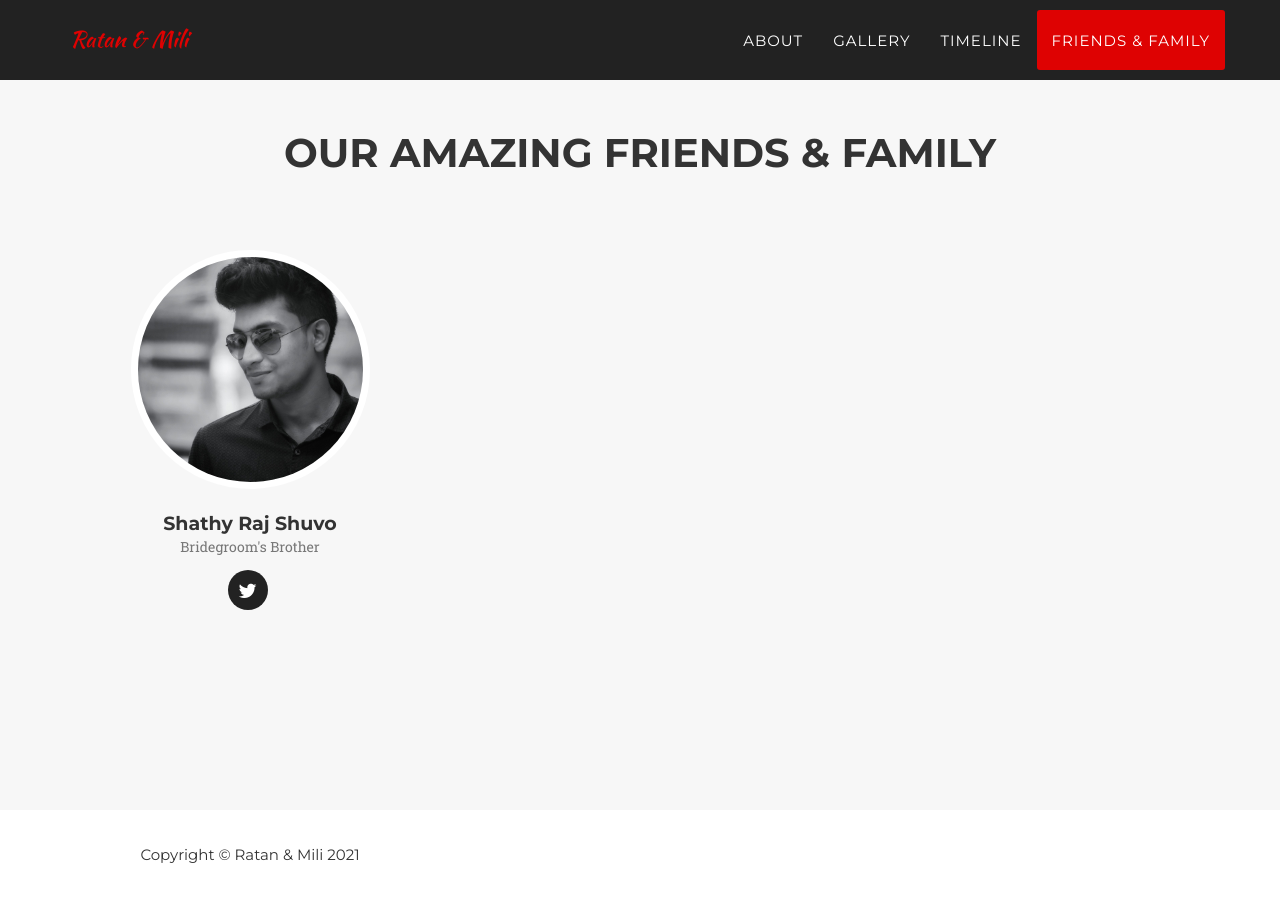
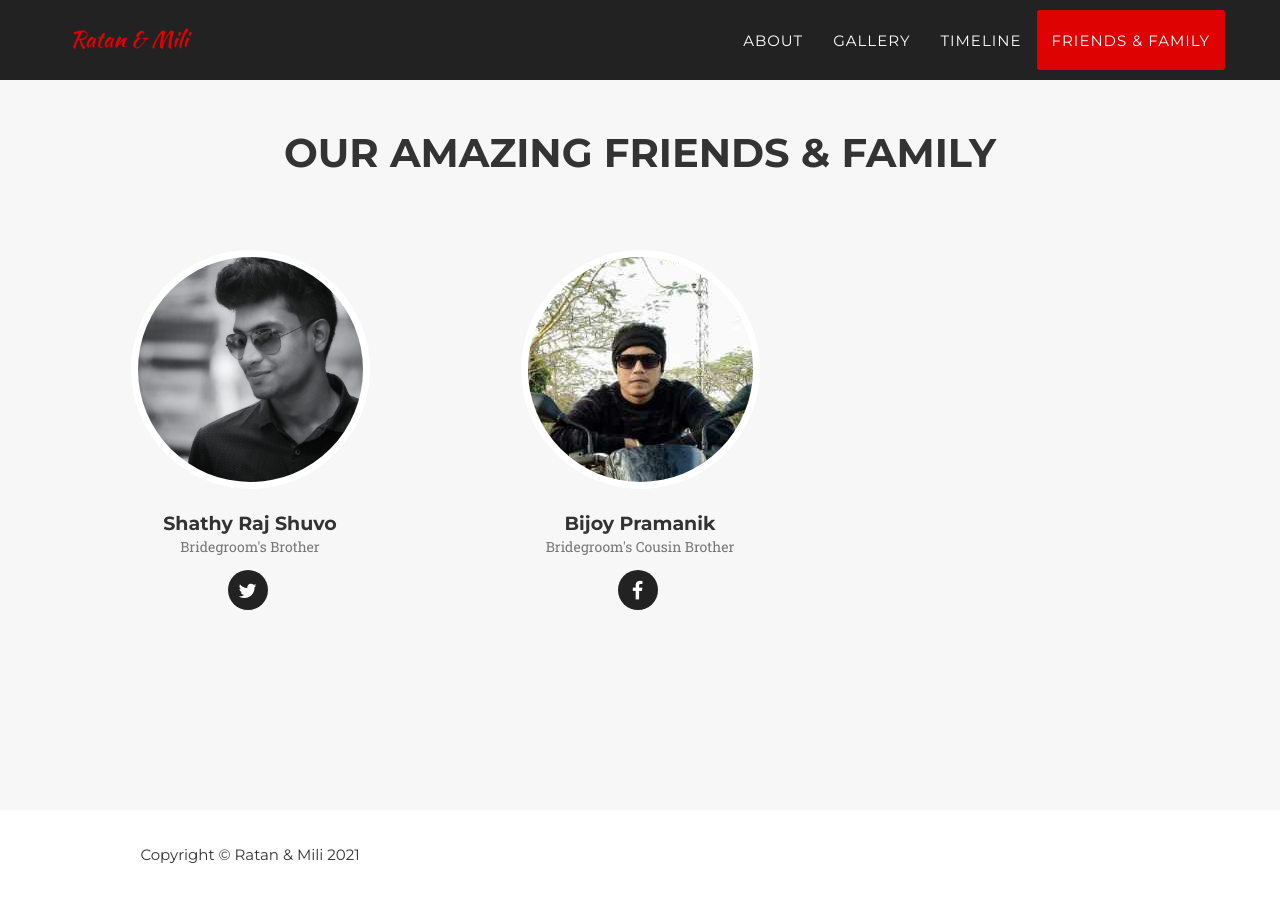
Before and after one commit to ratanparai/wedding-site, a Jekyll site: the page built from index.html, in a window 1280 px wide and 900 px high, scrolled down 4080 px. Built offline with Jekyll 4.4.1, drawn with Linux system fonts in a browser that asks for light colours; some web fonts are replaced.

Commit message:
add bijoy

```diff
--- a/_config.yml
+++ b/_config.yml
@@ -15,6 +15,12 @@ people:
   social:
     - title: twitter
       url: https://twitter.com/shuvaparai
+- name: Bijoy Pramanik
+  pic: 4
+  position: Bridegroom's Cousin Brother
+  social:
+    - title: facebook
+      url: https://web.facebook.com/bijoy.pramanik.923
 
 
 # Social networks usernames (many more available: google-plus, flickr, dribbble, pinterest, instagram, tumblr, linkedin, etc.)
--- a/_includes/team.html
+++ b/_includes/team.html
@@ -17,7 +17,7 @@
                         <ul class="list-inline social-buttons">
                             {% for network in member.social %}
                             <li>
-                                <a href="{{ network.url }}">
+                                <a href="{{ network.url }}" target="_blank">
                                     <i class="fa fa-{{ network.title }}"></i>
                                 </a>
                             </li>
```
Also changed, not shown: img/team/4.jpg (added).
